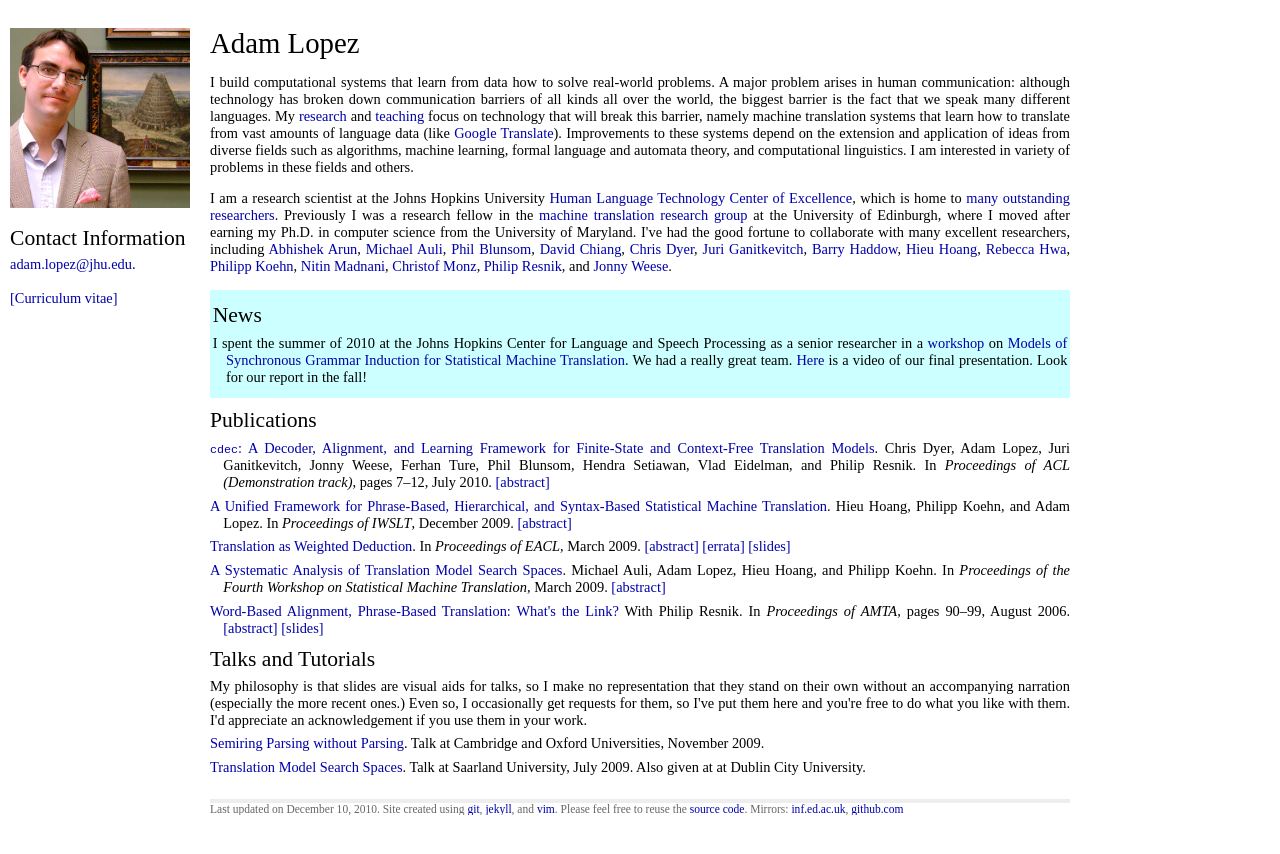
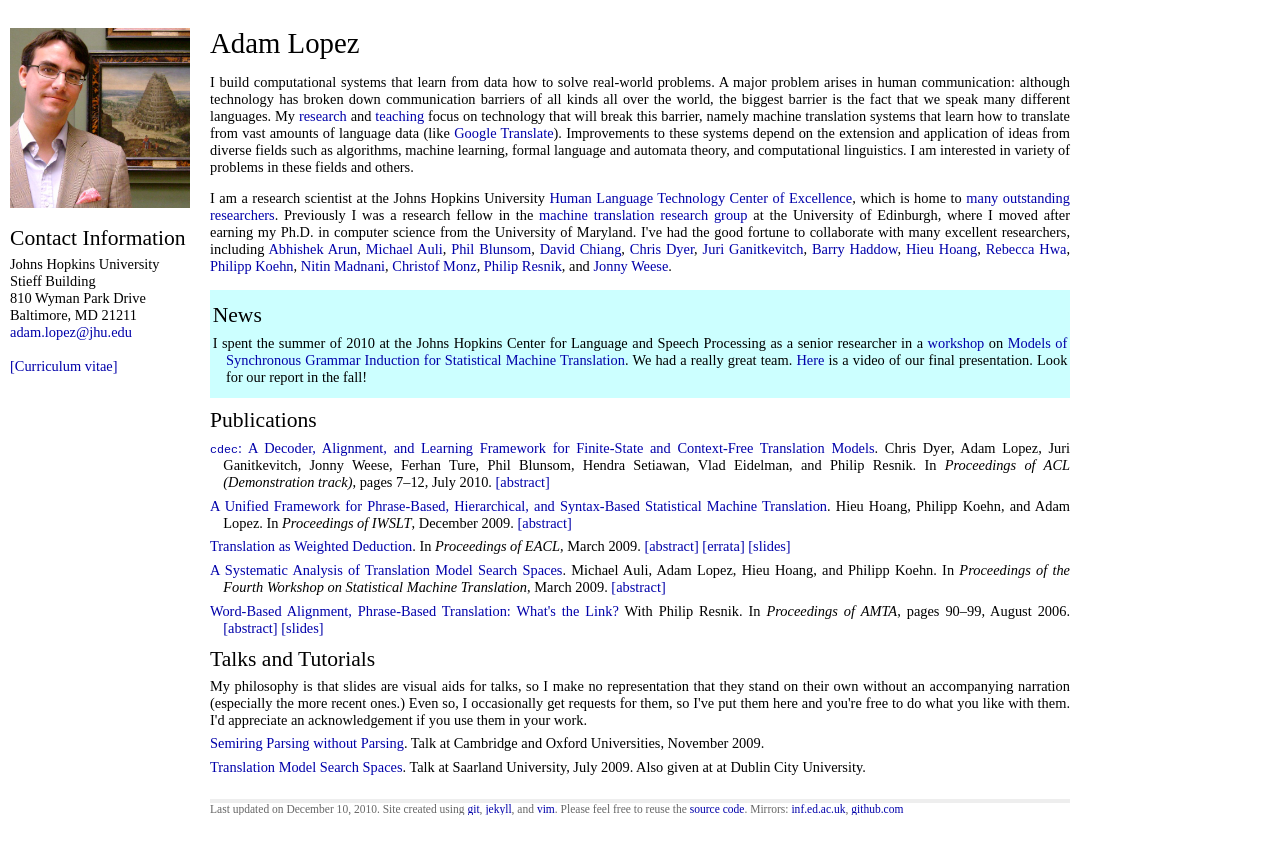
Before and after one commit to alopez/alopez.github.com, a Jekyll site: the page built from index.html, in a window 1280 px wide. Shown: the top 854 px of the page. Built offline with Jekyll 4.4.1, drawn with Linux system fonts in a browser that asks for light colours.

Commit message:
Update contact info

```diff
--- a/_layouts/default.html
+++ b/_layouts/default.html
@@ -25,7 +25,11 @@
     <p>
       <img src="img/babel.jpg" width="180" alt="Adam Lopez"/>
       <h2>Contact Information</h2>
-      <a href="mailto:adam.lopez@jhu.edu">adam.lopez@jhu.edu</a>.<br/>
+      Johns Hopkins University<br/>
+      Stieff Building<br/>
+      810 Wyman Park Drive<br/>
+      Baltimore, MD 21211<br/>
+      <a href="mailto:adam.lopez@jhu.edu">adam.lopez@jhu.edu</a><br/>
       <br/>
       <a href="http://homepages.inf.ed.ac.uk/alopez/adam_lopez_cv.pdf">[Curriculum vitae]</a>
     </p>
```
